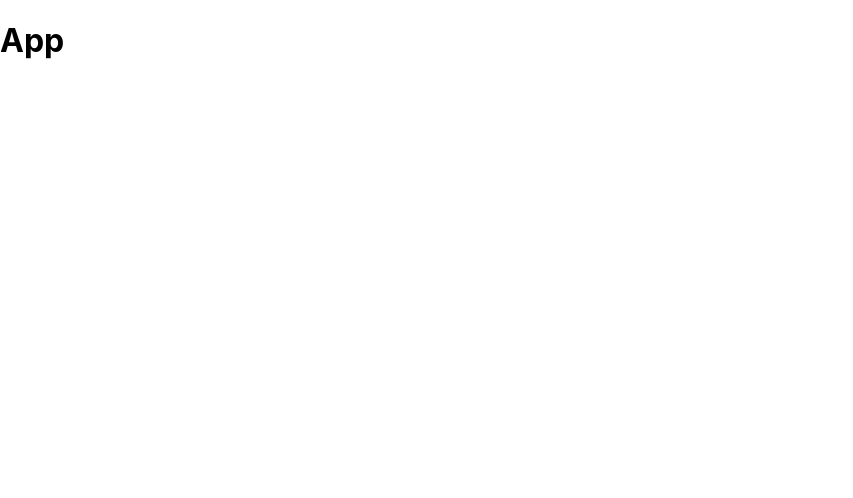
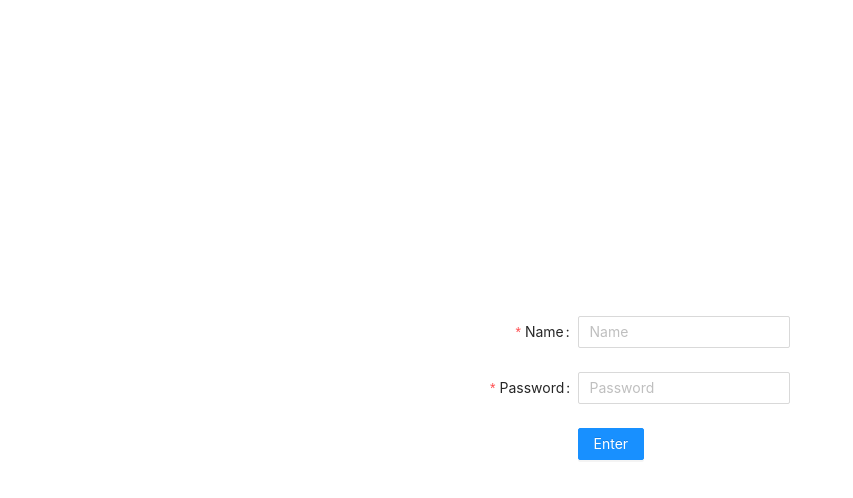
Before and after one commit to YauheniHrechka/app-chat, a React (Create React App) app: page / in a window 1280 px wide. Shown: the top 498 px of the page, without its empty margins (0-853 px from the left). Built offline with nearby package versions, Linux system fonts and the light colour scheme.

Commit message:
Added the 'Auth' component. Connected 'ant' design.

```diff
--- a/package.json
+++ b/package.json
@@ -6,6 +6,8 @@
     "@testing-library/jest-dom": "^5.11.9",
     "@testing-library/react": "^11.2.5",
     "@testing-library/user-event": "^12.8.3",
+    "antd": "^4.14.0",
+    "node-sass": "^4.14.1",
     "react": "^17.0.1",
     "react-dom": "^17.0.1",
     "react-scripts": "4.0.3",
--- a/src/App.js
+++ b/src/App.js
@@ -1,11 +1,12 @@
 import React from 'react';
+import { Auth } from './components';
 
-import './App.css';
+import './styles/app.scss';
 
 const App = () => {
   return (
-    <div className="App">
-      <h1>App</h1>
+    <div className="wrapper">
+      <Auth />
     </div>
   );
 }
--- /dev/null
+++ b/src/components/Auth/Auth.scss
@@ -0,0 +1,7 @@
+.auth-wrapper {
+    width: 300px;
+    position: absolute;
+    top: 50%;
+    left: 50%;
+    transform: translate(-50%, -50%);
+}
--- /dev/null
+++ b/src/components/Auth/index.js
@@ -0,0 +1,31 @@
+import React from 'react';
+import { Button, Form, Input } from 'antd';
+
+import './Auth.scss';
+
+const Auth = () => {
+
+    const [name, setName] = React.useState('');
+    const [password, setPassword] = React.useState('');
+
+    return (
+        <div className="auth-wrapper">
+            <Form labelCol={{ span: 7 }}>
+                <Form.Item name="name" label="Name" rules={[{ required: true }]} >
+                    <Input onChange={e => setName(e.target.value)} placeholder="Name" value={name} />
+                </Form.Item>
+
+                <Form.Item name="password" label="Password" rules={[{ required: true }]} >
+                    <Input onChange={e => setPassword(e.target.value)}
+                        type="password" placeholder="Password" value={password} />
+                </Form.Item>
+
+                <Form.Item wrapperCol={{ offset: 7 }}>
+                    <Button type="primary" htmlType="button">Enter</Button>
+                </Form.Item>
+            </Form>
+        </div>
+    )
+}
+
+export default Auth;
--- /dev/null
+++ b/src/components/index.js
@@ -0,0 +1 @@
+export { default as Auth } from './Auth';
--- /dev/null
+++ b/src/styles/app.scss
@@ -0,0 +1,12 @@
+@import '~antd/dist/antd.css';
+
+* {
+    margin: 0;
+    padding: 0;
+    box-sizing: border-box;
+}
+
+.wrapper {
+    width: 100%;
+    height: 100vh;
+}
```
Also changed, not shown: src/App.css (deleted), 1 other file (tests, documents, lock files or other folders).
